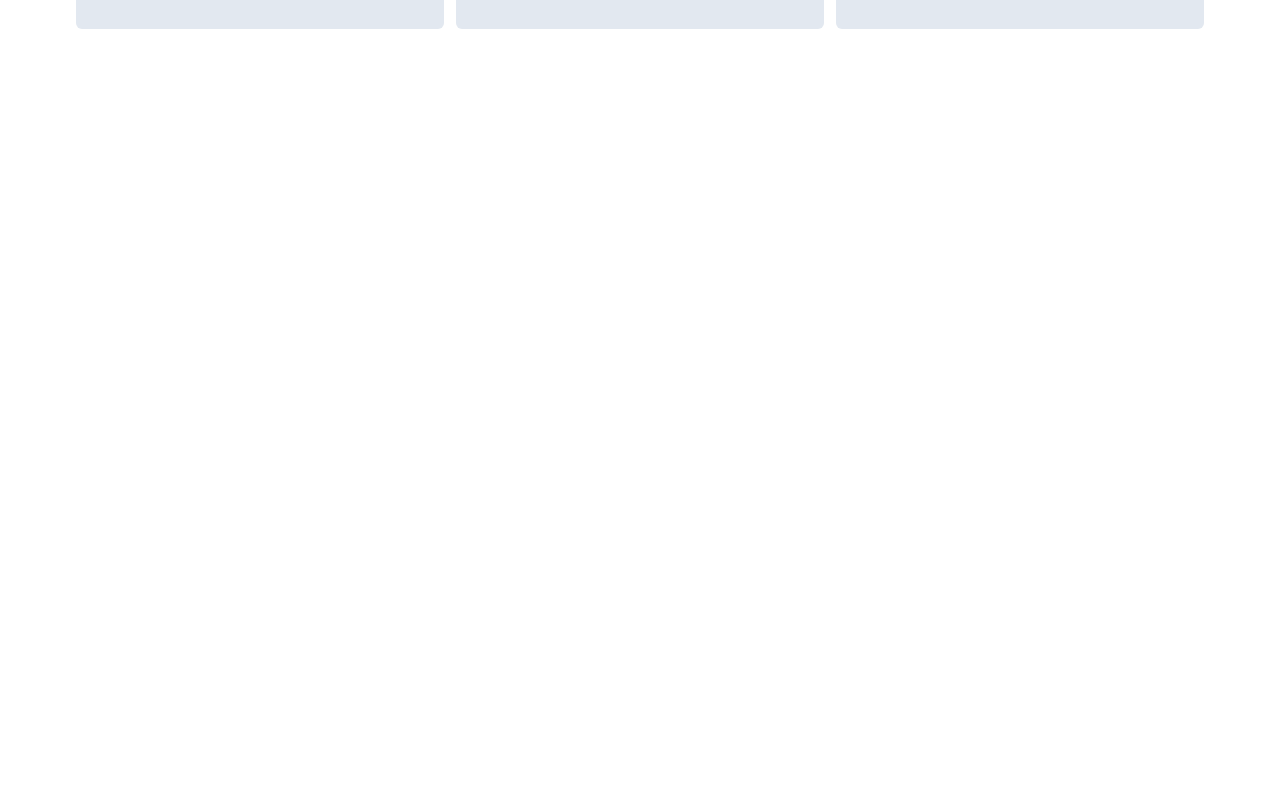
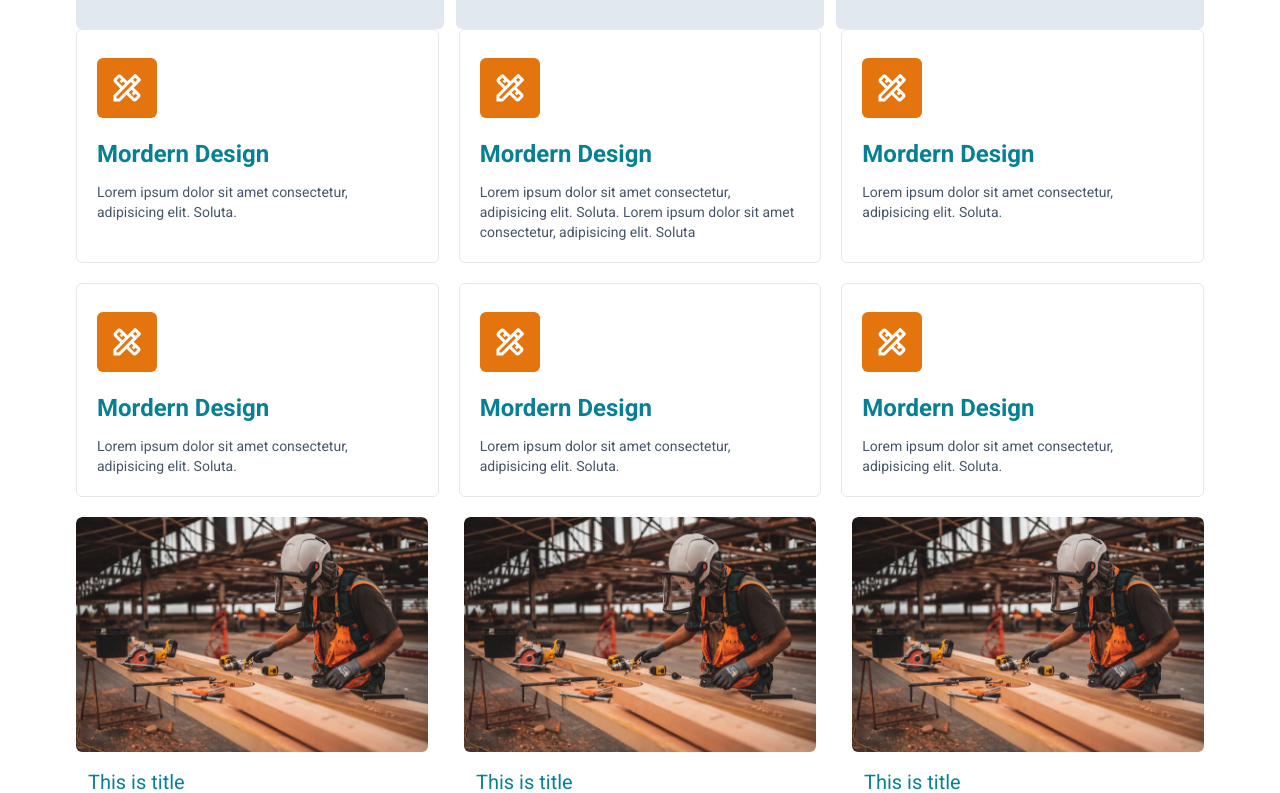
Before and after one commit to ansanonymo/nanco, a React (Vite) app: page / in a window 1280 px wide. Shown: the part 487-1280 px from the top of the page. Before the commit the page ends 800 px from the top, so only its background shows below. Built offline with nearby package versions, Linux system fonts and the light colour scheme.

Commit message:
will upload three businessline component

```diff
--- a/src/components/BuissnessLines/Container/MainContainer.jsx
+++ b/src/components/BuissnessLines/Container/MainContainer.jsx
@@ -1,13 +1,15 @@
-import React from 'react'
-import ProjectContainer from './ProjectContainer'
-import WhyusContainer from './WhyusContainer'
+import React from "react";
+import ProjectContainer from "./ProjectContainer";
+import WhyusContainer from "./WhyusContainer";
 
-import SerivicesContainer from './SerivicesContainer'
+import SerivicesContainer from "./SerivicesContainer";
 
 export default function MainContainer() {
   return (
-      <div className='w-full p-4  min-h-72 mt-6 rounded-md '>
-       <SerivicesContainer/>
+    <div className="w-full p-4  min-h-72 mt-6 rounded-md ">
+      <SerivicesContainer />
+      <WhyusContainer />
+      <ProjectContainer />
     </div>
-  )
+  );
 }
```
